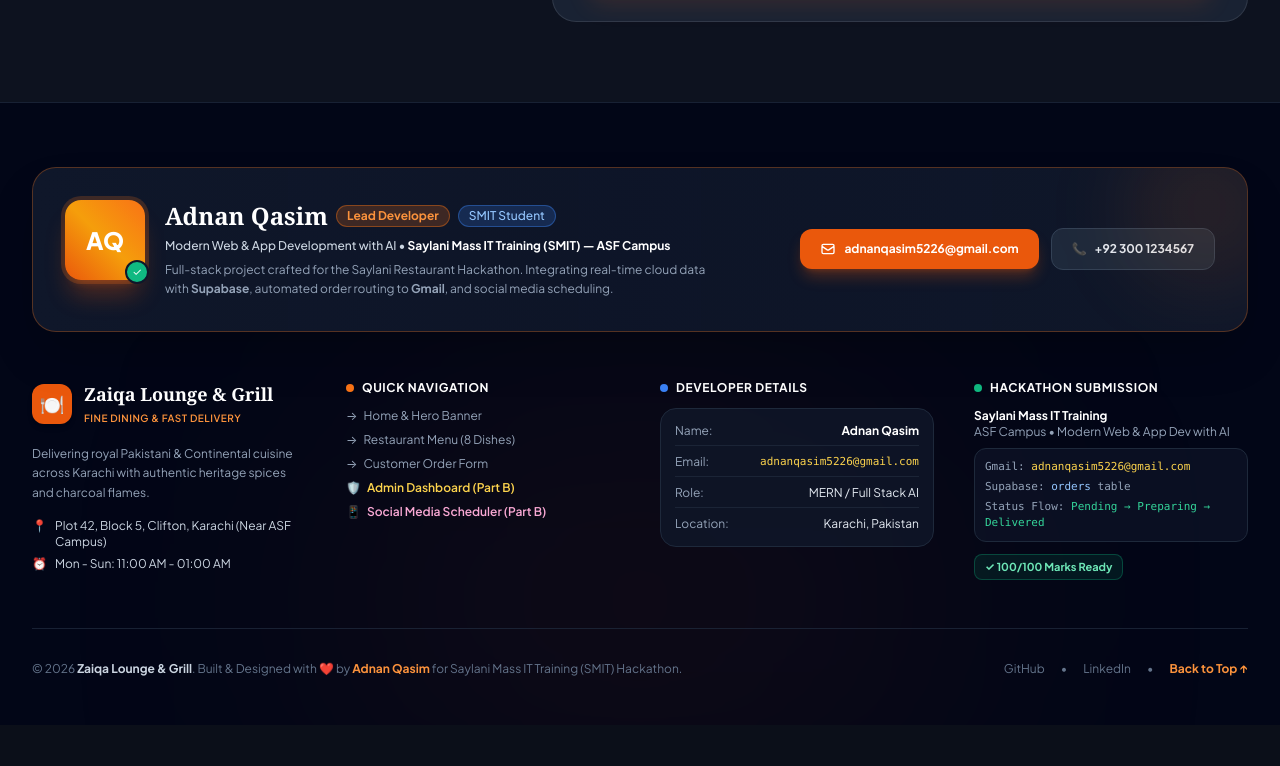
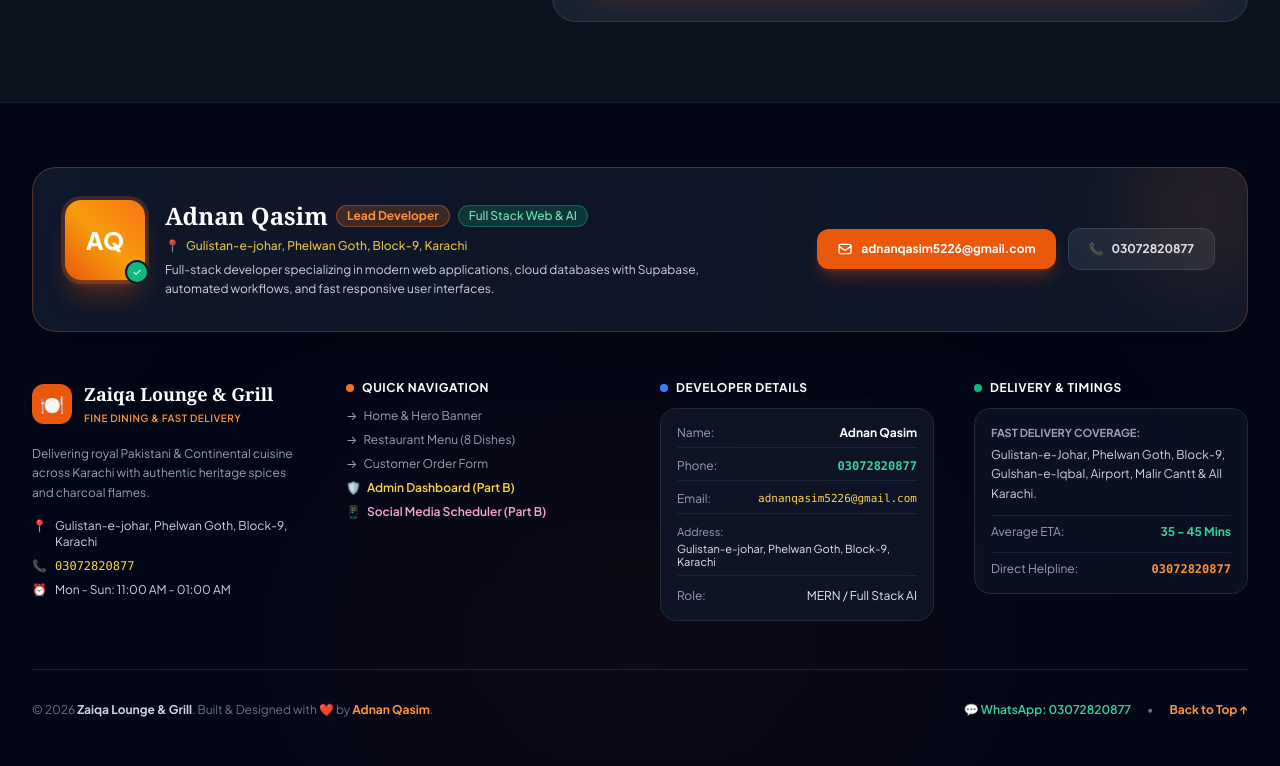
Before and after one commit to adnanqasim5226-max/zaiqa-lounge-restaurant, a website: page index.html in a window 1280 px wide. Shown: the part 3160-3926 px from the top of the page. Before the commit the page ends 3885 px from the top, so only its background shows below. Drawn offline with nearby package versions, Linux system fonts and the light colour scheme; a web font is replaced by a local one.

Commit message:
feat: update phone to 03072820877, update address to Gulistan-e-johar, and remove hackathon submission footer section

```diff
--- a/index.html
+++ b/index.html
@@ -376,7 +376,7 @@
                   id="customer-phone"
                   name="customer_phone"
                   required
-                  placeholder="e.g. 0300-1234567 or +923001234567"
+                  placeholder="e.g. 03072820877"
                   class="w-full px-4 py-3.5 rounded-xl bg-slate-900/90 border border-slate-700 focus:border-orange-500 focus:ring-2 focus:ring-orange-500/20 text-white placeholder-slate-500 text-sm transition-all outline-none"
                 />
               </div>
@@ -394,7 +394,7 @@
                   name="customer_address"
                   rows="3"
                   required
-                  placeholder="e.g. House No. 45, Street 8, Near ASF Campus, Clifton Block 5, Karachi"
+                  placeholder="e.g. House No. 12, Gulistan-e-johar, Phelwan Goth, Block-9, Karachi"
                   class="w-full px-4 py-3 rounded-xl bg-slate-900/90 border border-slate-700 focus:border-orange-500 focus:ring-2 focus:ring-orange-500/20 text-white placeholder-slate-500 text-sm transition-all outline-none"
                 ></textarea>
               </div>
@@ -582,7 +582,7 @@
               <div class="w-20 h-20 rounded-2xl bg-gradient-to-tr from-orange-600 via-amber-500 to-orange-500 flex items-center justify-center text-white text-2xl font-black shadow-xl shadow-orange-600/30 ring-4 ring-orange-500/20">
                 AQ
               </div>
-              <span class="absolute -bottom-1 -right-1 w-6 h-6 rounded-full bg-emerald-500 border-2 border-slate-900 flex items-center justify-center text-[11px] text-white" title="Online / Open to work">
+              <span class="absolute -bottom-1 -right-1 w-6 h-6 rounded-full bg-emerald-500 border-2 border-slate-900 flex items-center justify-center text-[11px] text-white" title="Online">
                 ✓
               </span>
             </div>
@@ -593,15 +593,16 @@
                 <span class="px-2.5 py-0.5 rounded-full bg-orange-500/20 text-orange-400 border border-orange-500/40 text-xs font-bold">
                   Lead Developer
                 </span>
-                <span class="px-2.5 py-0.5 rounded-full bg-blue-500/20 text-blue-300 border border-blue-500/40 text-xs font-medium">
-                  SMIT Student
+                <span class="px-2.5 py-0.5 rounded-full bg-emerald-500/20 text-emerald-300 border border-emerald-500/40 text-xs font-medium">
+                  Full Stack Web & AI
                 </span>
               </div>
-              <p class="text-xs text-slate-300 font-medium">
-                Modern Web & App Development with AI • <strong class="text-white">Saylani Mass IT Training (SMIT) — ASF Campus</strong>
+              <p class="text-xs text-amber-300/90 font-medium flex items-center justify-center sm:justify-start gap-1.5">
+                <span>📍</span>
+                <span>Gulistan-e-johar, Phelwan Goth, Block-9, Karachi</span>
               </p>
-              <p class="text-xs text-slate-400 max-w-xl leading-relaxed">
-                Full-stack project crafted for the Saylani Restaurant Hackathon. Integrating real-time cloud data with <strong>Supabase</strong>, automated order routing to <strong>Gmail</strong>, and social media scheduling.
+              <p class="text-xs text-slate-300 max-w-xl leading-relaxed">
+                Full-stack developer specializing in modern web applications, cloud databases with Supabase, automated workflows, and fast responsive user interfaces.
               </p>
             </div>
           </div>
@@ -619,11 +620,11 @@
             </a>
 
             <a
-              href="tel:+923001234567"
-              class="w-full sm:w-auto px-5 py-3 rounded-xl bg-slate-800 hover:bg-slate-700 text-slate-200 hover:text-white font-bold text-xs border border-slate-700 flex items-center justify-center gap-2 transition-all"
+              href="tel:03072820877"
+              class="w-full sm:w-auto px-5 py-3 rounded-xl bg-slate-800 hover:bg-slate-700 text-slate-200 hover:text-white font-bold text-xs border border-slate-700 flex items-center justify-center gap-2 transition-all hover:scale-105"
             >
               <span>📞</span>
-              <span>+92 300 1234567</span>
+              <span>03072820877</span>
             </a>
           </div>
 
@@ -647,13 +648,17 @@
           <p class="text-xs text-slate-400 leading-relaxed">
             Delivering royal Pakistani & Continental cuisine across Karachi with authentic heritage spices and charcoal flames.
           </p>
-          <div class="space-y-1.5 text-xs text-slate-300">
+          <div class="space-y-2 text-xs text-slate-300">
             <div class="flex items-start gap-2">
-              <span class="text-orange-400">📍</span>
-              <span>Plot 42, Block 5, Clifton, Karachi (Near ASF Campus)</span>
+              <span class="text-orange-400 flex-shrink-0">📍</span>
+              <span>Gulistan-e-johar, Phelwan Goth, Block-9, Karachi</span>
             </div>
             <div class="flex items-center gap-2">
-              <span class="text-orange-400">⏰</span>
+              <span class="text-orange-400 flex-shrink-0">📞</span>
+              <a href="tel:03072820877" class="hover:text-white font-mono text-amber-300">03072820877</a>
+            </div>
+            <div class="flex items-center gap-2">
+              <span class="text-orange-400 flex-shrink-0">⏰</span>
               <span>Mon - Sun: 11:00 AM - 01:00 AM</span>
             </div>
           </div>
@@ -682,52 +687,56 @@
           </ul>
         </div>
 
-        <!-- Column 3: Developer & Student Info -->
+        <!-- Column 3: Developer Details -->
         <div class="space-y-3">
           <h4 class="text-white font-bold text-xs uppercase tracking-wider flex items-center gap-2">
             <span class="w-2 h-2 rounded-full bg-blue-500"></span>
             <span>Developer Details</span>
           </h4>
-          <div class="p-3.5 rounded-2xl bg-slate-900/80 border border-slate-800 space-y-2 text-xs">
+          <div class="p-4 rounded-2xl bg-slate-900/80 border border-slate-800 space-y-2.5 text-xs">
             <div class="flex justify-between border-b border-slate-800/80 pb-1.5">
               <span class="text-slate-400">Name:</span>
               <span class="text-white font-bold">Adnan Qasim</span>
             </div>
             <div class="flex justify-between border-b border-slate-800/80 pb-1.5">
+              <span class="text-slate-400">Phone:</span>
+              <a href="tel:03072820877" class="text-emerald-400 font-bold hover:underline font-mono">03072820877</a>
+            </div>
+            <div class="flex justify-between border-b border-slate-800/80 pb-1.5">
               <span class="text-slate-400">Email:</span>
               <a href="mailto:adnanqasim5226@gmail.com" class="text-amber-300 hover:underline font-mono text-[11px]">adnanqasim5226@gmail.com</a>
             </div>
-            <div class="flex justify-between border-b border-slate-800/80 pb-1.5">
+            <div class="border-b border-slate-800/80 pb-1.5">
+              <span class="text-slate-400 block text-[11px] mb-0.5">Address:</span>
+              <span class="text-slate-200 text-[11px] leading-tight block">Gulistan-e-johar, Phelwan Goth, Block-9, Karachi</span>
+            </div>
+            <div class="flex justify-between pt-0.5">
               <span class="text-slate-400">Role:</span>
               <span class="text-slate-200">MERN / Full Stack AI</span>
-            </div>
-            <div class="flex justify-between">
-              <span class="text-slate-400">Location:</span>
-              <span class="text-slate-200">Karachi, Pakistan</span>
             </div>
           </div>
         </div>
 
-        <!-- Column 4: SMIT Hackathon Submission Specs -->
+        <!-- Column 4: Operating Hours & Fast Delivery Coverage -->
         <div class="space-y-3">
           <h4 class="text-white font-bold text-xs uppercase tracking-wider flex items-center gap-2">
             <span class="w-2 h-2 rounded-full bg-emerald-500"></span>
-            <span>Hackathon Submission</span>
+            <span>Delivery & Timings</span>
           </h4>
-          <div class="space-y-2 text-xs">
-            <p class="text-slate-400">
-              <strong class="text-white">Saylani Mass IT Training</strong><br/>
-              ASF Campus • Modern Web & App Dev with AI
-            </p>
-            <div class="space-y-1 bg-slate-900/60 p-2.5 rounded-xl border border-slate-800 font-mono text-[11px]">
-              <div class="text-slate-400">Gmail: <span class="text-amber-300">adnanqasim5226@gmail.com</span></div>
-              <div class="text-slate-400">Supabase: <span class="text-blue-300">orders</span> table</div>
-              <div class="text-slate-400">Status Flow: <span class="text-emerald-400">Pending → Preparing → Delivered</span></div>
+          <div class="p-4 rounded-2xl bg-slate-900/60 border border-slate-800 space-y-3 text-xs">
+            <div>
+              <span class="text-slate-400 text-[11px] block uppercase font-bold">Fast Delivery Coverage:</span>
+              <p class="text-slate-300 text-xs mt-1 leading-relaxed">
+                Gulistan-e-Johar, Phelwan Goth, Block-9, Gulshan-e-Iqbal, Airport, Malir Cantt & All Karachi.
+              </p>
             </div>
-            <div class="flex items-center gap-2 pt-1">
-              <span class="px-2.5 py-1 rounded-lg bg-emerald-500/10 border border-emerald-500/30 text-emerald-300 text-[11px] font-bold">
-                ✓ 100/100 Marks Ready
-              </span>
+            <div class="border-t border-slate-800/80 pt-2 flex items-center justify-between">
+              <span class="text-slate-400">Average ETA:</span>
+              <span class="text-emerald-400 font-bold">35 - 45 Mins</span>
+            </div>
+            <div class="border-t border-slate-800/80 pt-2 flex items-center justify-between">
+              <span class="text-slate-400">Direct Helpline:</span>
+              <a href="tel:03072820877" class="text-orange-400 font-bold hover:underline font-mono">03072820877</a>
             </div>
           </div>
         </div>
@@ -737,16 +746,12 @@
       <!-- BOTTOM COPYRIGHT & SOCIAL STRIP -->
       <div class="pt-8 border-t border-slate-800/80 flex flex-col sm:flex-row items-center justify-between text-xs text-slate-500 gap-4">
         <p>
-          © 2026 <strong class="text-slate-300">Zaiqa Lounge & Grill</strong>. Built & Designed with ❤️ by <strong class="text-orange-400">Adnan Qasim</strong> for Saylani Mass IT Training (SMIT) Hackathon.
+          © 2026 <strong class="text-slate-300">Zaiqa Lounge & Grill</strong>. Built & Designed with ❤️ by <strong class="text-orange-400">Adnan Qasim</strong>.
         </p>
 
         <div class="flex items-center gap-4">
-          <a href="https://github.com" target="_blank" class="hover:text-white transition-colors" title="GitHub">
-            GitHub
-          </a>
-          <span>•</span>
-          <a href="https://linkedin.com" target="_blank" class="hover:text-white transition-colors" title="LinkedIn">
-            LinkedIn
+          <a href="https://wa.me/923072820877" target="_blank" class="text-emerald-400 hover:text-emerald-300 font-semibold transition-colors flex items-center gap-1" title="WhatsApp">
+            <span>💬 WhatsApp: 03072820877</span>
           </a>
           <span>•</span>
           <a href="#home" class="text-orange-400 hover:text-orange-300 font-bold transition-colors">
--- a/js/config.js
+++ b/js/config.js
@@ -8,8 +8,8 @@ const CONFIG = {
   restaurant: {
     name: "Zaiqa Lounge & Grill",
     tagline: "Authentic Taste, Royal Experience",
-    phone: "+92 300 1234567",
-    address: "Plot 42, Block 5, Clifton, Karachi, Pakistan",
+    phone: "03072820877",
+    address: "Gulistan-e-johar, Phelwan Goth, Block-9, Karachi",
     openingHours: "Mon - Sun: 11:00 AM - 01:00 AM",
     deliveryFee: 150, // in PKR
     freeDeliveryThreshold: 2000, // in PKR
```
Also changed, not shown: social.html (+2 -2 lines), 1 other file.
